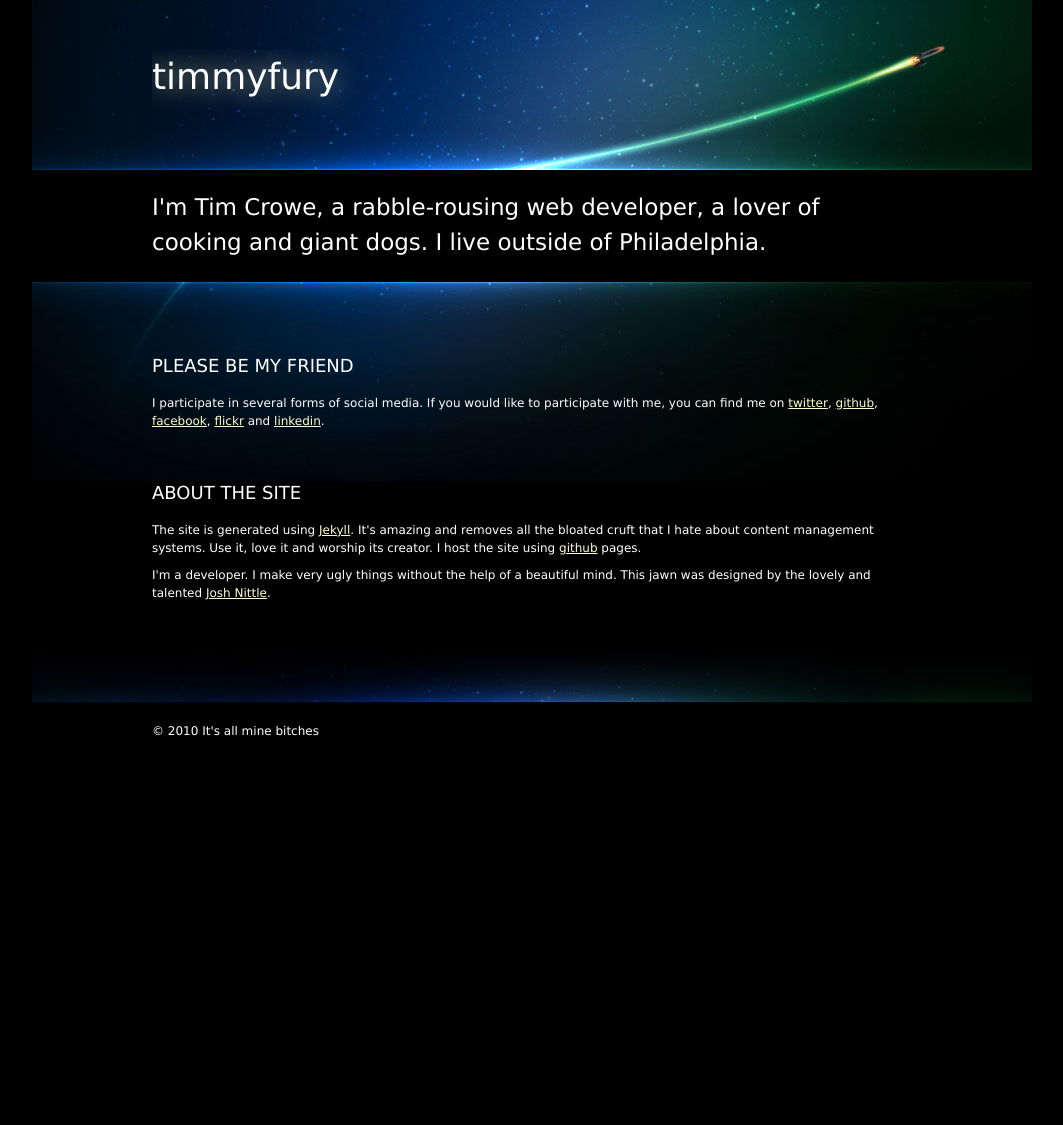
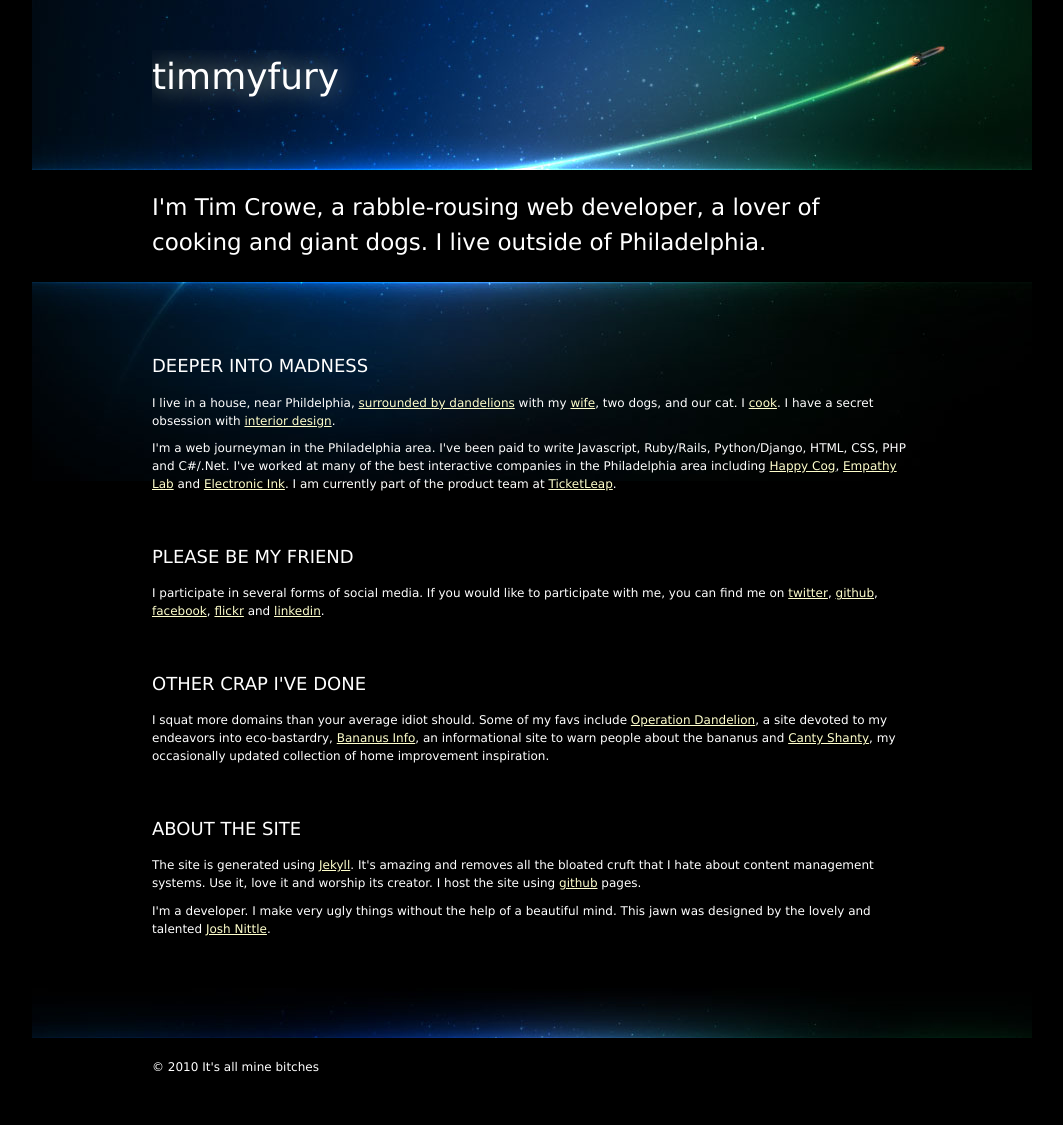
Before and after one commit to timmyfury/timmyfury.github.com, a Jekyll site: the page built from index.html, in a window 1280 px wide. Shown: the whole page, without its empty margins (108-1171 px from the left). Built offline with Jekyll 4.4.1, drawn with Linux system fonts in a browser that asks for light colours; before the commit the page ends 900 px from its top, so only the background shows below that.

Commit message:
new content for the homepage including: more about me and other crap i've done

```diff
--- a/index.html
+++ b/index.html
@@ -1,12 +1,22 @@
 ---
 layout: default
-title: timmyfury
 summary: I'm Tim Crowe, a rabble-rousing web developer, a lover of cooking and giant dogs. I live outside of Philadelphia.
 ---
+
+<div class="section" id="deeper-into-madness">
+	<h3>Deeper Into Madness</h3>
+	<p>I live in a house, near Phildelphia, <a href="http://operationdandelion.com">surrounded by dandelions</a> with my <a href="http://trisheller.com">wife</a>, two dogs, and our cat. I <a href="http://eatingcrowe.com">cook</a>. I have a secret obsession with <a href="http://cantyshanty.com">interior design</a>.</p>
+	<p>I'm a web journeyman in the Philadelphia area. I've been paid to write Javascript, Ruby/Rails, Python/Django, HTML, CSS, PHP and C#/.Net. I've worked at many of the best interactive companies in the Philadelphia area including <a href="http://happycog.com">Happy Cog</a>, <a href="http://www.empathylab.com/">Empathy Lab</a> and <a href="http://electronicink.com/">Electronic Ink</a>. I am currently part of the product team at <a href="http://www.ticketleap.com/">TicketLeap</a>.</p>
+</div>
 
 <div class="section" id="social-media">
 	<h3>Please Be My Friend</h3>
 	<p>I participate in several forms of social media. If you would like to participate with me, you can find me on <a href="http://twitter.com/timmyfury">twitter</a>, <a href="http://github.com/timmyfury">github</a>, <a href="http://www.facebook.com/timcrowe">facebook</a>, <a href="http://www.flickr.com/people/timmyfury">flickr</a> and <a href="http://www.linkedin.com/in/timcrowe">linkedin</a>.</p>
+</div>
+
+<div class="section" id="other-crap">
+	<h3>Other Crap I've Done</h3>
+	<p>I squat more domains than your average idiot should. Some of my favs include <a href="http://operationdandelion.com">Operation Dandelion</a>, a site devoted to my endeavors into eco-bastardry, <a href="http://bananusinfo.info">Bananus Info</a>, an informational site to warn people about the bananus and <a href="http://cantyshanty.com">Canty Shanty</a>, my occasionally updated collection of home improvement inspiration.</p>
 </div>
 
 <!-- <div class="section" id="old-stuff">
```
